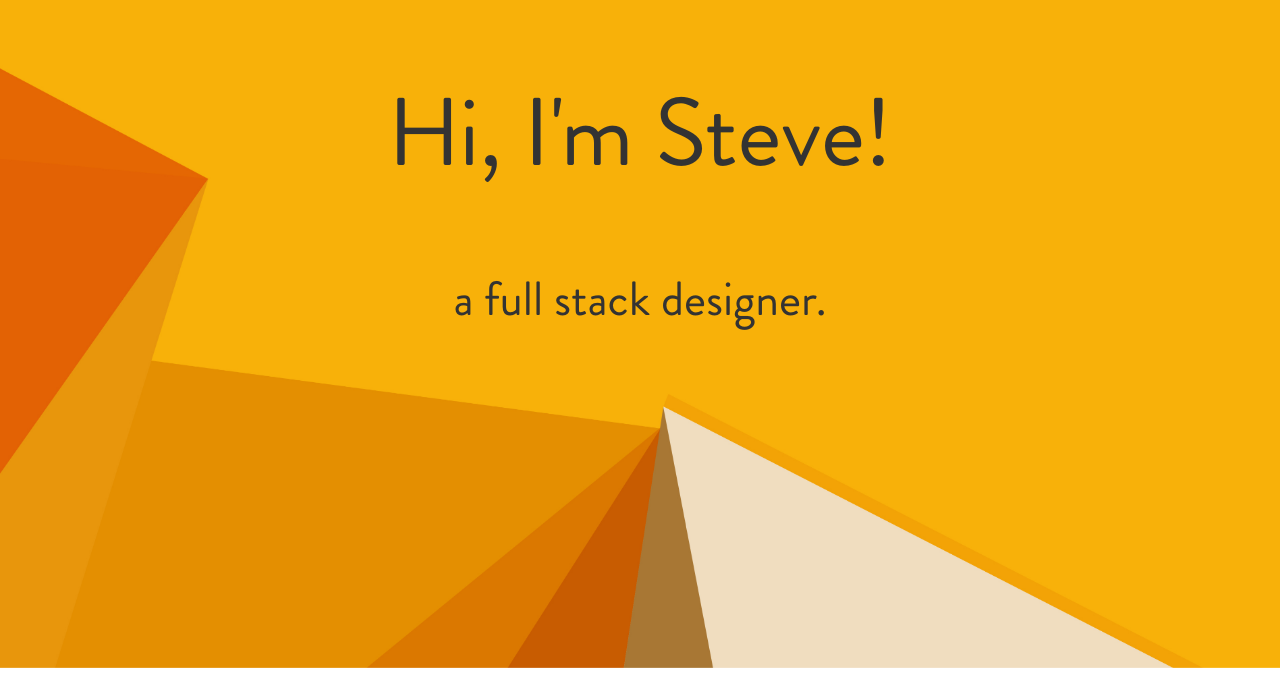
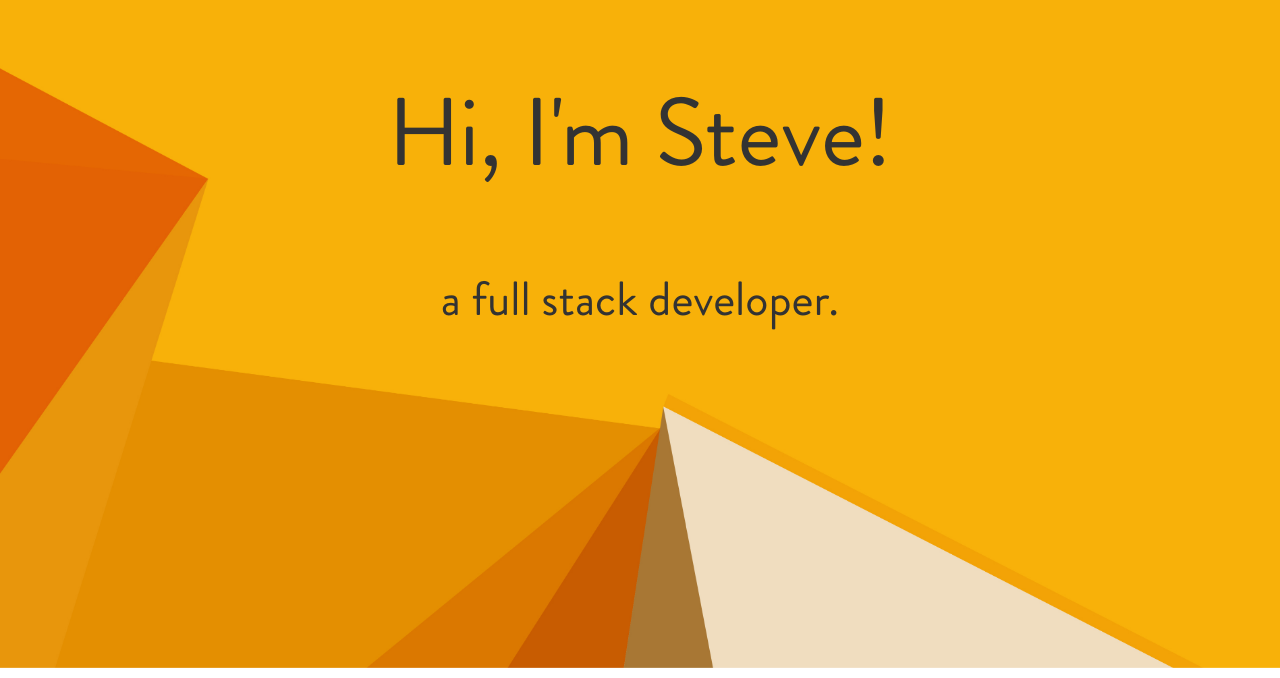
Before and after one commit to jeremycd/webdxd-profolio, a plain HTML site: page index.html in a window 1280 px wide. Shown: the part 132-810 px from the top of the page. Drawn offline with Linux system fonts and the light colour scheme.

Commit message:
new index html

```diff
--- a/index.html
+++ b/index.html
@@ -20,7 +20,7 @@
 	</nav>
 	<div id="slogan">
 		<h1  class="center">Hi, I'm Steve!</h1>
-		<h2  class="center">a full stack designer.</h2>
+		<h2  class="center">a full stack developer.</h2>
 	</div>
 
 </body>
```
